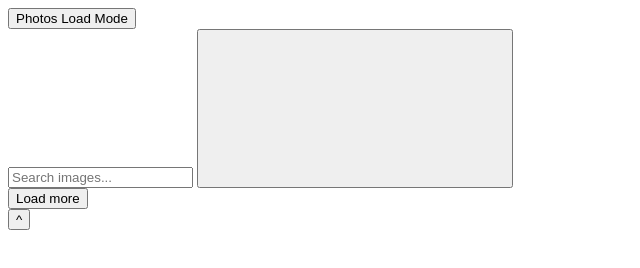
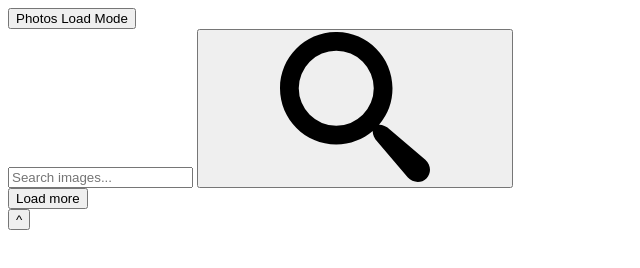
Before and after one commit to SzEmil/Search-Picture, a plain HTML site: page index.html in a window 1280 px wide. Shown: the whole page, without its empty margins (0-640 px from the left). Drawn offline with Linux system fonts and the light colour scheme.

Commit message:
Deploying to gh-pages from @ SzEmil/Search-Picture@c2d6488c0cfc3514db2f0042ddfcdf295f1c15d4 🚀

```diff
--- a/index.html
+++ b/index.html
@@ -1 +1 @@
-<!DOCTYPE html><html lang="ru"><head><meta charset="utf-8"><meta name="viewport" content="width=device-width, initial-scale=1.0"><title>Page title</title><link rel="stylesheet" href="/homework11/index.569a4d11.css"><link rel="stylesheet" href="/homework11/index.26943602.css"><script type="module" src="/homework11/index.92055578.js"></script><script src="/homework11/index.af1fd13a.js" nomodule="" defer></script></head><body> <button type="button" id="changeLoadType">Photos Load Mode</button> <form class="search-form" id="search-form"> <input class="search-form__input" type="text" name="searchQuery" autocomplete="off" placeholder="Search images..."> <button class="search-form__btn" type="submit"> <svg class="search-form__btn-svg"> <use href="/homework11/icons.8f3f0588.svg#search"></use> </svg> </button> </form> <div class="results"> <div class="gallery" id="photo-gallery"></div> <button type="button" class="load-more">Load more</button> </div> <button type="button" class="floatingBtn" id="fltBtn">^</button> <script href="/homework11/index.af1fd13a.js"></script> </body></html>
+<!DOCTYPE html><html lang="ru"><head><meta charset="utf-8"><meta name="viewport" content="width=device-width, initial-scale=1.0"><title>Page title</title><link rel="stylesheet" href="/Search-Picture/index.569a4d11.css"><link rel="stylesheet" href="/Search-Picture/index.26943602.css"><script type="module" src="/Search-Picture/index.92055578.js"></script><script src="/Search-Picture/index.af1fd13a.js" nomodule="" defer></script></head><body> <button type="button" id="changeLoadType">Photos Load Mode</button> <form class="search-form" id="search-form"> <input class="search-form__input" type="text" name="searchQuery" autocomplete="off" placeholder="Search images..."> <button class="search-form__btn" type="submit"> <svg class="search-form__btn-svg"> <use href="/Search-Picture/icons.8f3f0588.svg#search"></use> </svg> </button> </form> <div class="results"> <div class="gallery" id="photo-gallery"></div> <button type="button" class="load-more">Load more</button> </div> <button type="button" class="floatingBtn" id="fltBtn">^</button> <script href="/Search-Picture/index.af1fd13a.js"></script> </body></html>
```
